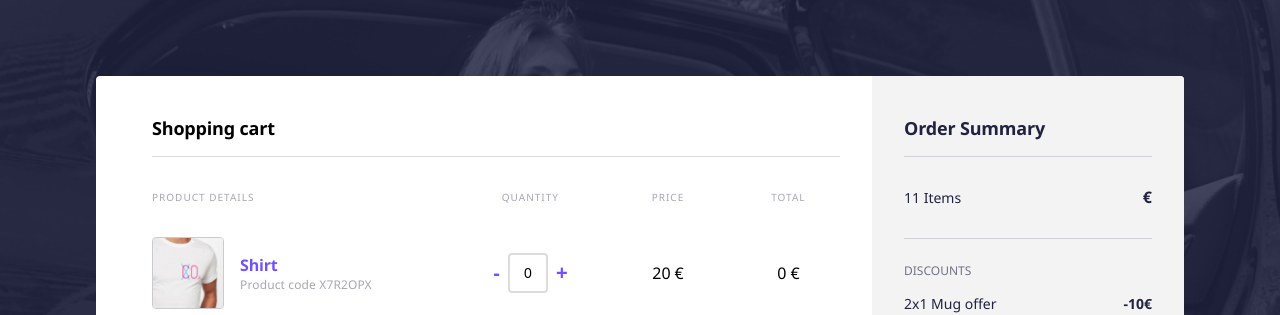
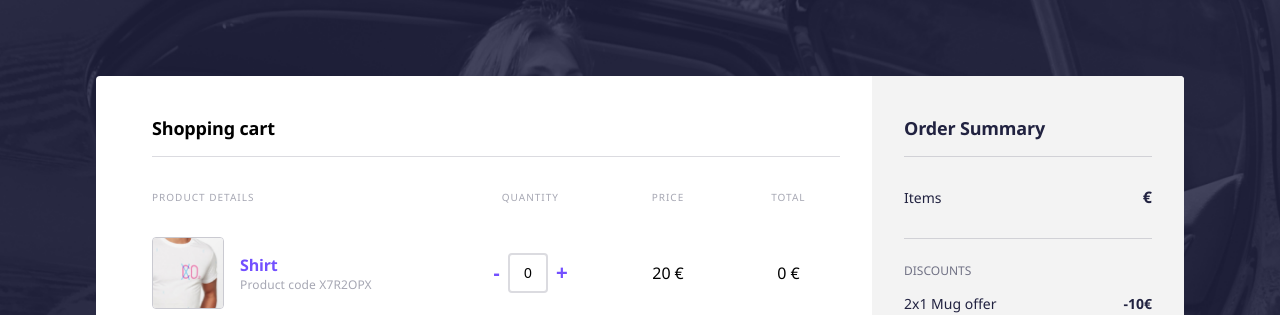
Before and after one commit to mariasola/cabify-challenge, a React (Create React App) app: page / in a window 1280 px wide. Shown: the top 315 px of the page. Built offline with nearby package versions, Linux system fonts and the light colour scheme.

Commit message:
started summary

```diff
--- a/src/components/summary/Summary.js
+++ b/src/components/summary/Summary.js
@@ -3,22 +3,32 @@ import React from "react";
 class Summary extends React.Component {
   constructor(props) {
     super(props);
+    console.log(this.props);
   }
   renderPrices() {
     let quantity = 0;
-    console.log(this.props);
+
+    console.log(Object.values(this.props.quantity));
     // this.props.products.map(())
   }
-  toggleProducts() {
-    console.log(this.props.quantity.Mug + this.props.quantity.Cab);
-  }
+  toggleProducts = () => {
+    let itemsArray = Object.values(this.props.quantity);
+    // let items = 0;
+
+    const addItems = itemsArray.reduce((acc, item) => acc + item, 0);
+    console.log(addItems);
+    return addItems;
+  };
+
   render() {
     return (
       <aside className="summary">
         <h1 className="main">Order Summary</h1>
         <ul className="summary-items wrapper border">
           <li>
-            <span className="summary-items-number">11 Items</span>
+            <span className="summary-items-number">
+              {this.toggleProducts} Items
+            </span>
             <span className="summary-items-price">
               {this.renderPrices}
               <span className="currency">€</span>
```
